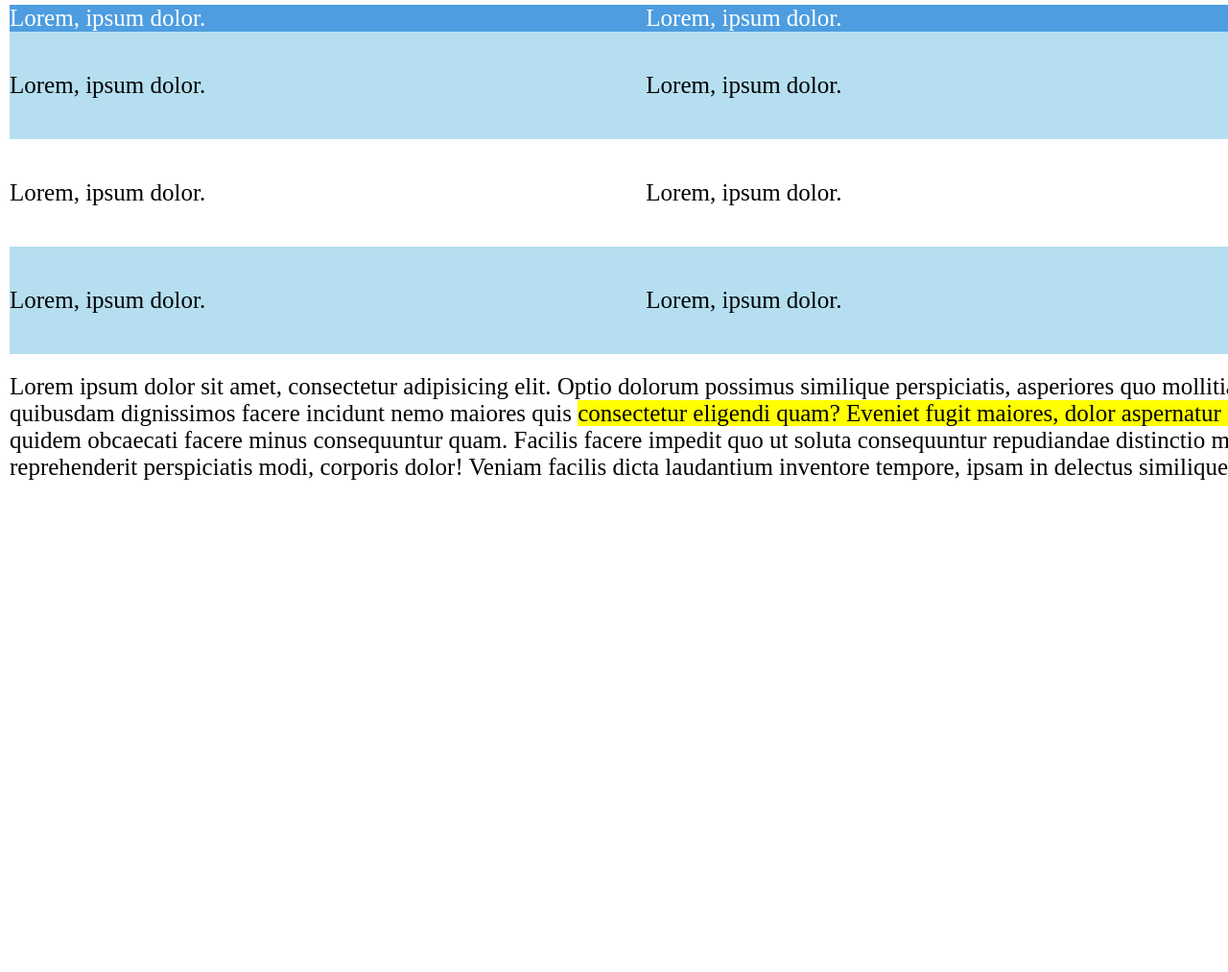
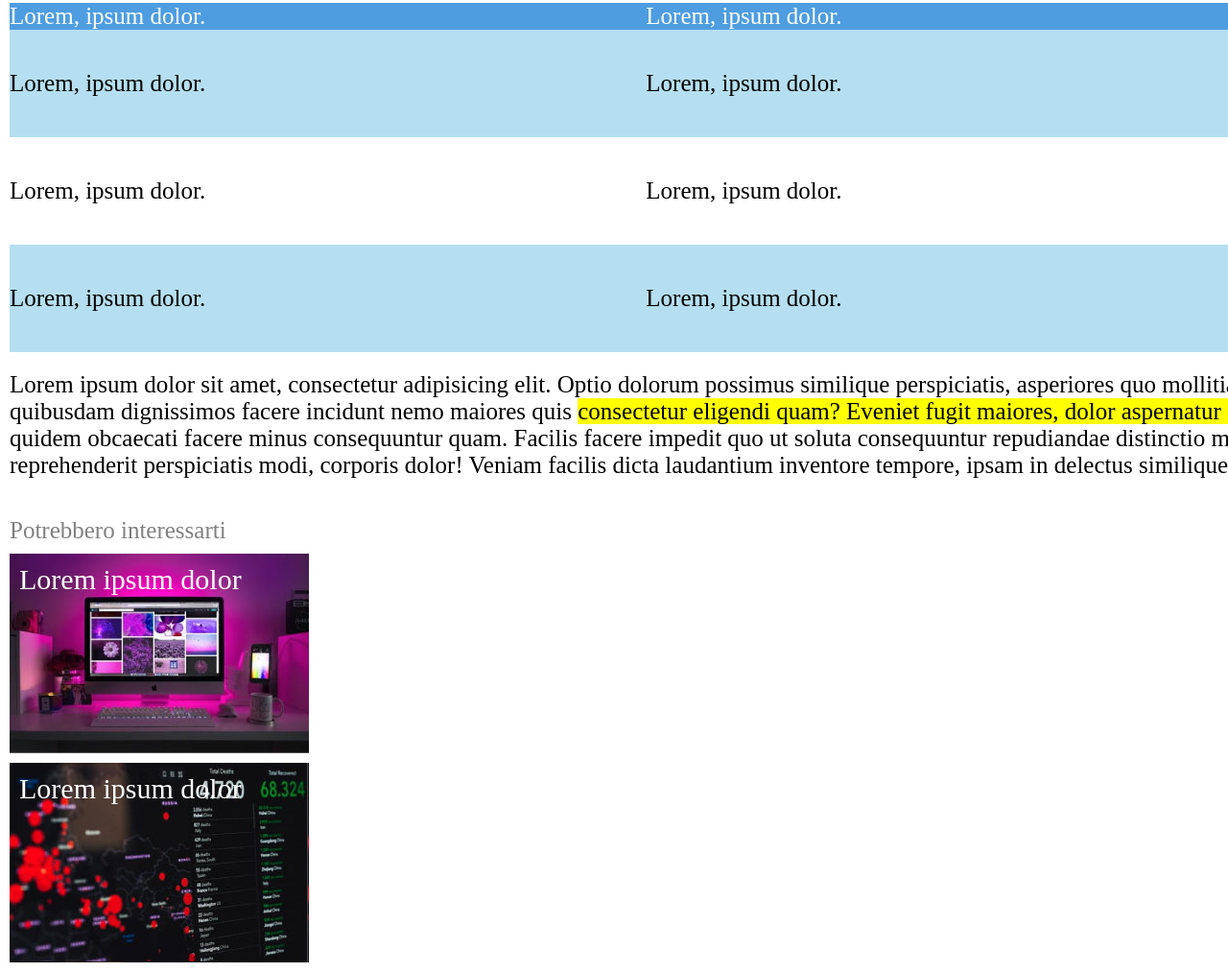
Before and after one commit to alexraduca01/html-css-booleaner, a plain HTML site: page index.html in a window 1280 px wide. Shown: the part 946-1959 px from the top of the page at 96% size. Before the commit the page ends 1477 px from the top, so only its background shows below. Drawn offline with Linux system fonts and the light colour scheme.

Commit message:
added footer and fixed errors

```diff
--- a/css/style.css
+++ b/css/style.css
@@ -15,9 +15,8 @@ header {
 }
 
 header > img {
-    width: 7%;
+    width: 175px;
     margin-top: 40px;
-    margin-bottom: 10px;
     margin-left: 10px;
 }
 
@@ -57,7 +56,7 @@ h1 {
     margin-bottom: 20px;
 }
 
-p > span {
+.yellow-background {
     background-color: yellow;
 }
 
@@ -88,5 +87,33 @@ table {
 /* Quarta sezione */
 .post-scriptum {
     font-size: 25px;
-    margin-bottom: 30px;
+    margin-bottom: 40px;
 }
+
+/* Footer */
+footer {
+    margin-left: 10px;
+}
+
+footer > p {
+    font-size: 25px;
+    color: gray;
+    margin-bottom: 10px;
+}
+
+div {
+    color: white;
+    font-size: 30px;
+    width: 312px;
+    height: 208px;
+    padding: 10px;
+    margin-bottom: 10px;
+}
+
+.monitor {
+    background-image: url(../img/monitor.jpg);
+}
+
+.graph {
+    background-image: url(../img/graph.jpg);
+}
--- a/index.html
+++ b/index.html
@@ -26,7 +26,7 @@
             </section>
             <!-- Seconda sezione -->
             <section class="sez2">
-                <p class="lorem100">Lorem ipsum dolor sit amet consectetur adipisicing elit. Obcaecati esse est, iusto itaque molestias aliquam libero iste. Pariatur error hic laboriosam, omnis officiis voluptas mollitia corrupti accusamus. Voluptate nisi quasi fuga libero, <span>cumque asperiores neque quibusdam ullam odit perspiciatis quos similique laborum aperiam consequatur quod explicabo voluptatem?</span> Deserunt distinctio iste repellendus, beatae, odit ut doloremque blanditiis perferendis fuga nostrum voluptatum. Corrupti quia doloribus, earum quam ipsum quis nulla! Esse impedit, blanditiis inventore enim temporibus suscipit doloribus. Quae, a! Inventore consequuntur eaque voluptatum esse fugit quas sequi quaerat dolores, ab alias minima facere quasi quia? Minima modi eius maxime sint accusamus.</p>
+                <p class="lorem100">Lorem ipsum dolor sit amet consectetur adipisicing elit. Obcaecati esse est, iusto itaque molestias aliquam libero iste. Pariatur error hic laboriosam, omnis officiis voluptas mollitia corrupti accusamus. Voluptate nisi quasi fuga libero, <span class="yellow-background">cumque asperiores neque quibusdam ullam odit perspiciatis quos similique laborum aperiam consequatur quod explicabo voluptatem?</span> Deserunt distinctio iste repellendus, beatae, odit ut doloremque blanditiis perferendis fuga nostrum voluptatum. Corrupti quia doloribus, earum quam ipsum quis nulla! Esse impedit, blanditiis inventore enim temporibus suscipit doloribus. Quae, a! Inventore consequuntur eaque voluptatum esse fugit quas sequi quaerat dolores, ab alias minima facere quasi quia? Minima modi eius maxime sint accusamus.</p>
                 <ul>
                     <li>Lorem ipsum dolor sit amet consectetur adipisicing elit. Qui, beatae. Odio iste, modi porro rerum impedit vitae itaque exercitationem molestias accusamus deleniti?</li>
                     <li>Lorem ipsum dolor sit amet consectetur adipisicing elit. Nemo tempora consectetur culpa similique qui cupiditate dicta sint dolorem delectus eum.</li>
@@ -60,9 +60,14 @@
             </section>
             <!-- Quarta sezione -->
             <section>
-                <p class="post-scriptum">Lorem ipsum dolor sit amet, consectetur adipisicing elit. Optio dolorum possimus similique perspiciatis, asperiores quo mollitia sit placeat maxime, ea officia repellat ullam libero dolorem quibusdam dignissimos facere incidunt nemo maiores quis <span>consectetur eligendi quam? Eveniet fugit maiores, dolor aspernatur quae iste, natus cum, aliquid doloribus quasi optio alias</span> molestias illum quidem obcaecati facere minus consequuntur quam. Facilis facere impedit quo ut soluta consequuntur repudiandae distinctio minima ea eos ex, animi, excepturi iusto est possimus blanditiis reprehenderit perspiciatis modi, corporis dolor! Veniam facilis dicta laudantium inventore tempore, ipsam in delectus similique repellendus eius sint est quam debitis sit voluptate voluptatibus?</p>
+                <p class="post-scriptum">Lorem ipsum dolor sit amet, consectetur adipisicing elit. Optio dolorum possimus similique perspiciatis, asperiores quo mollitia sit placeat maxime, ea officia repellat ullam libero dolorem quibusdam dignissimos facere incidunt nemo maiores quis <span class="yellow-background">consectetur eligendi quam? Eveniet fugit maiores, dolor aspernatur quae iste, natus cum, aliquid doloribus quasi optio alias</span> molestias illum quidem obcaecati facere minus consequuntur quam. Facilis facere impedit quo ut soluta consequuntur repudiandae distinctio minima ea eos ex, animi, excepturi iusto est possimus blanditiis reprehenderit perspiciatis modi, corporis dolor! Veniam facilis dicta laudantium inventore tempore, ipsam in delectus similique repellendus eius sint est quam debitis sit voluptate voluptatibus?</p>
             </section>
+            <!-- Footer -->
+            <footer>
+                <p>Potrebbero interessarti</p>
+                <div class="monitor">Lorem ipsum dolor</div>
+                <div class="graph">Lorem ipsum dolor</div>
+            </footer>
         </main>
     </body>
-
-    </html>
+</html>
```
